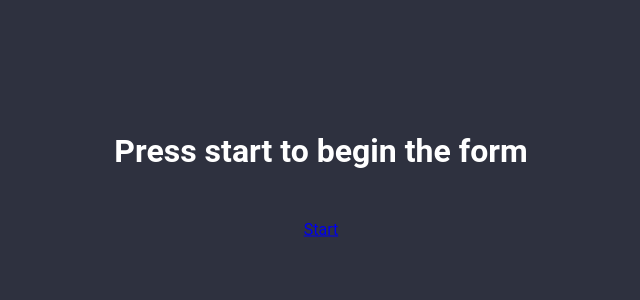
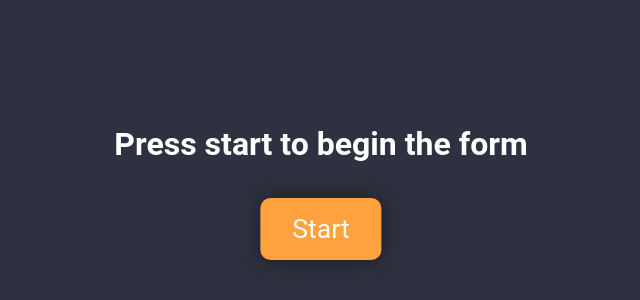
Before and after one commit to MCRTBP2006/gems-stem-competition, a plain HTML site: page index.html in a window 1280 px wide. Shown: the part 240-540 px from the top of the page, without its empty margins (319-959 px from the left). Drawn offline with Linux system fonts and the light colour scheme.

Commit message:
Update index.html

```diff
--- a/index.html
+++ b/index.html
@@ -9,7 +9,7 @@
 <body>
     <div class="main">
         <h1>Press start to begin the form</h1>
-        <a href="onboarding.html" class="start">Start</a>
+        <a href="onboarding.html" class="button">Start</a>
     </div>
 </body>
 </html>
```
